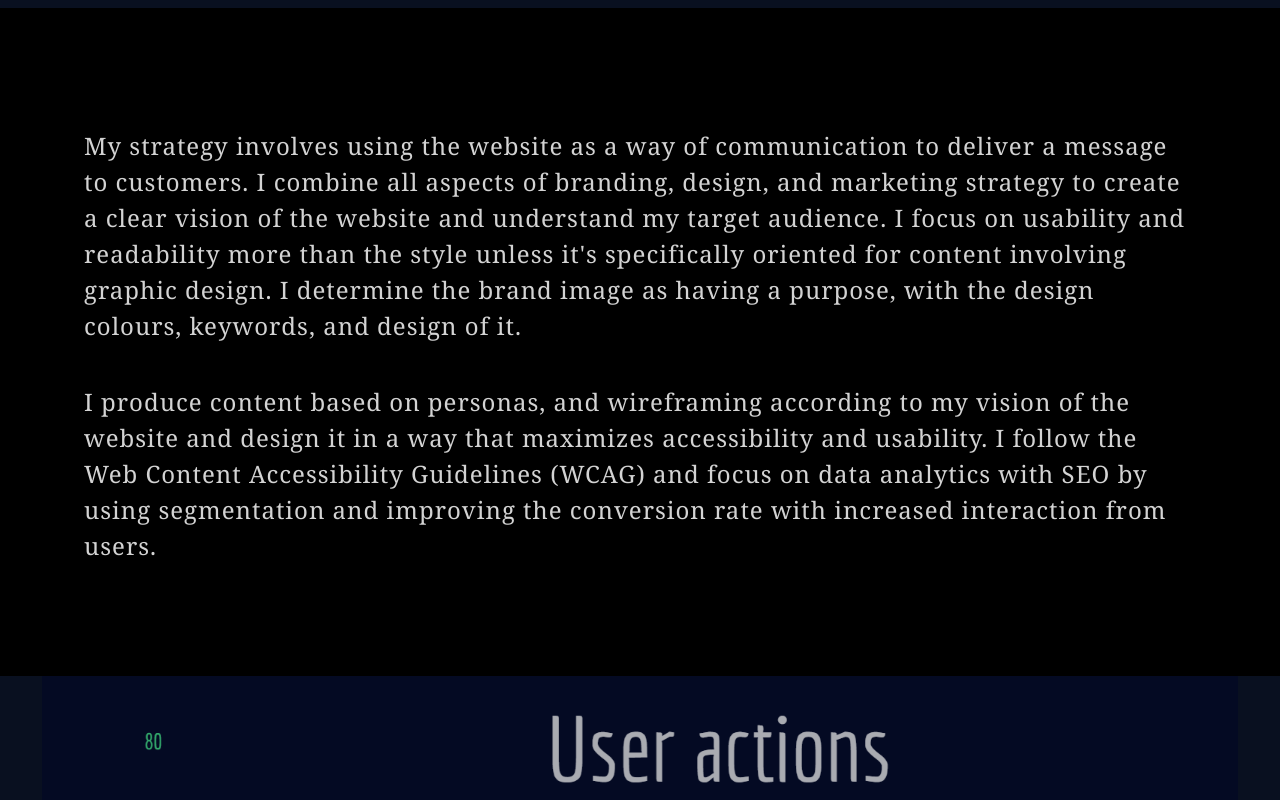
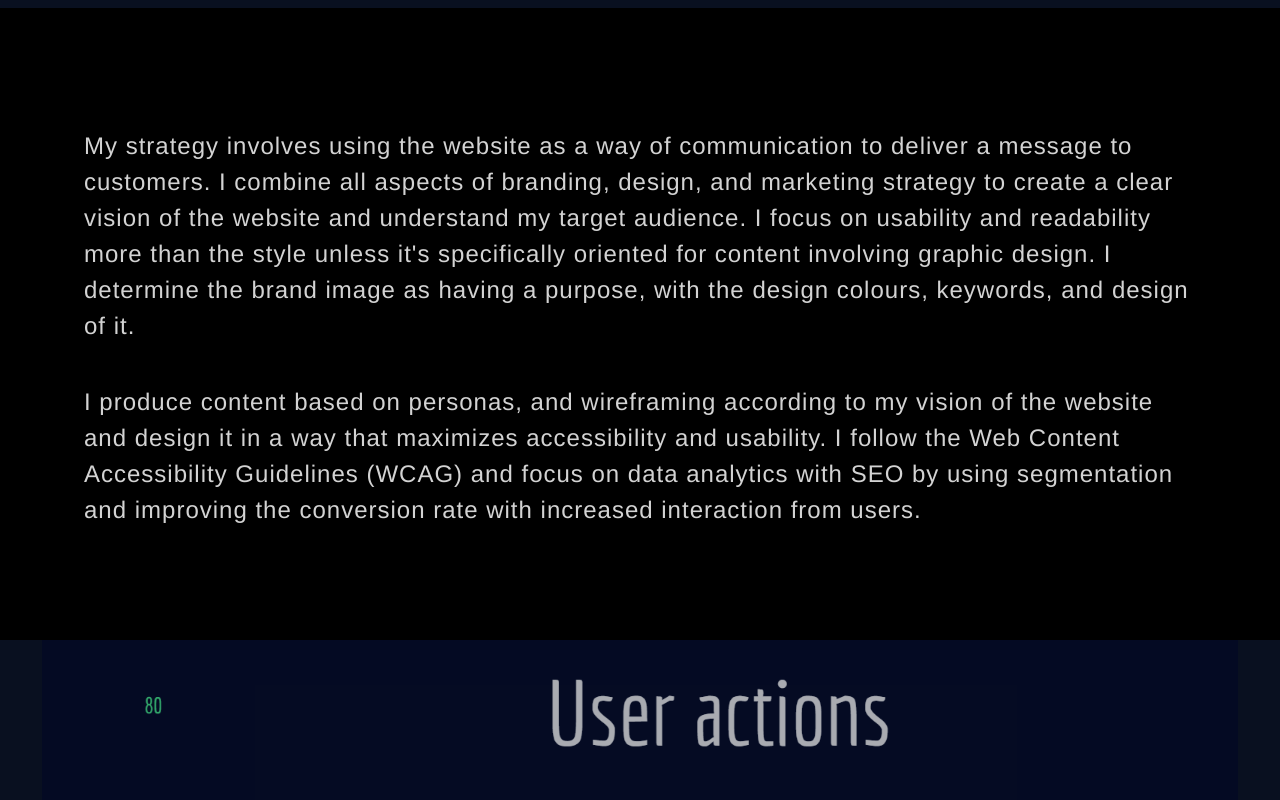
Before and after one commit to ashutosh-2001/portfolio, a plain HTML site: page process.html in a window 1280 px wide. Shown: the part 840-1640 px from the top of the page. Drawn offline with nearby package versions, Linux system fonts and the light colour scheme; a script that the page names is missing.

Commit message:
Fix font on process page

```diff
--- a/css/custom.css
+++ b/css/custom.css
@@ -611,7 +611,7 @@
     }
 
     .parallax-content p {
-        font: 1.5em georgia;
+        font: 1.5em Helvetica;
         line-height: 1.5em;
         color: rgb(211, 211, 211);
     }
```
